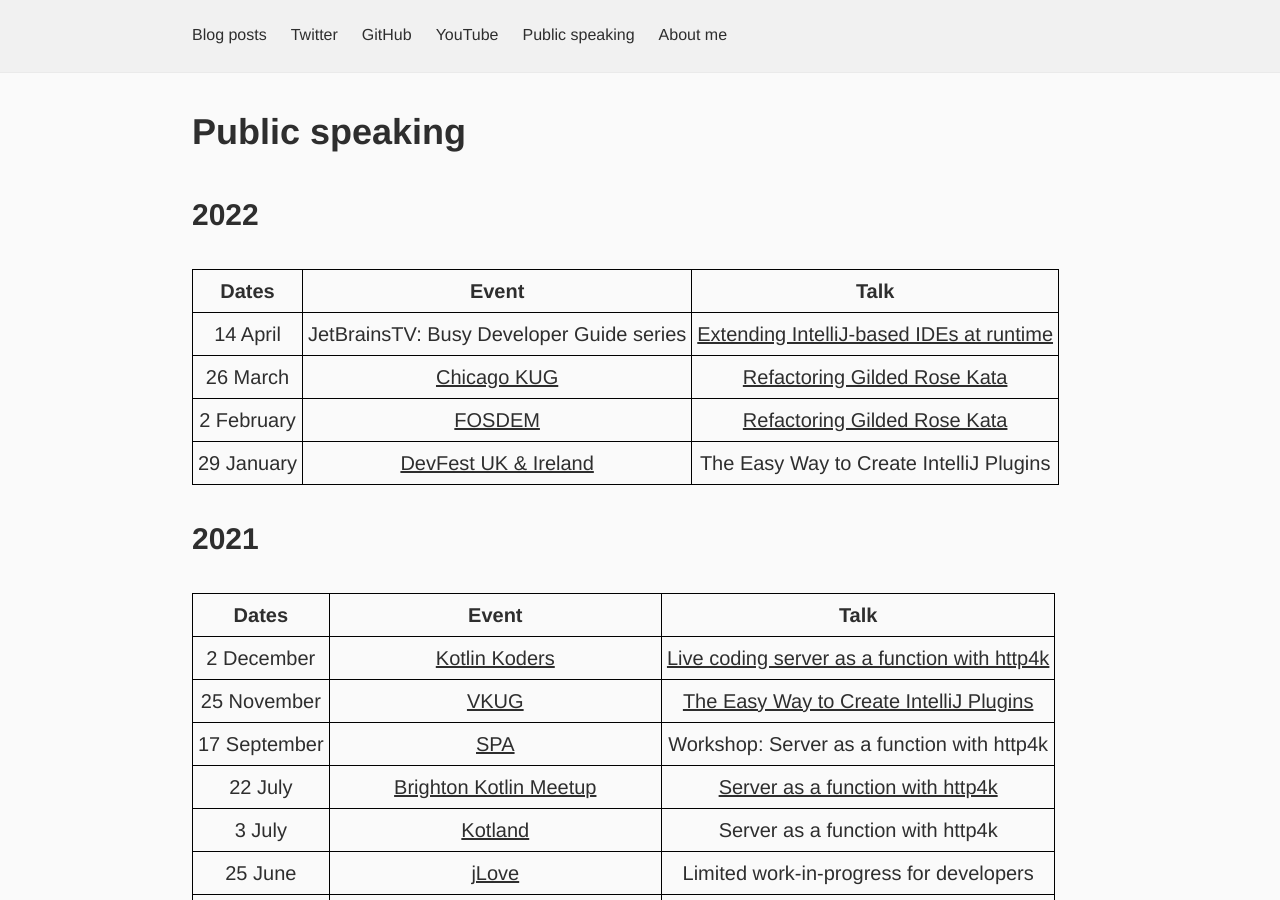
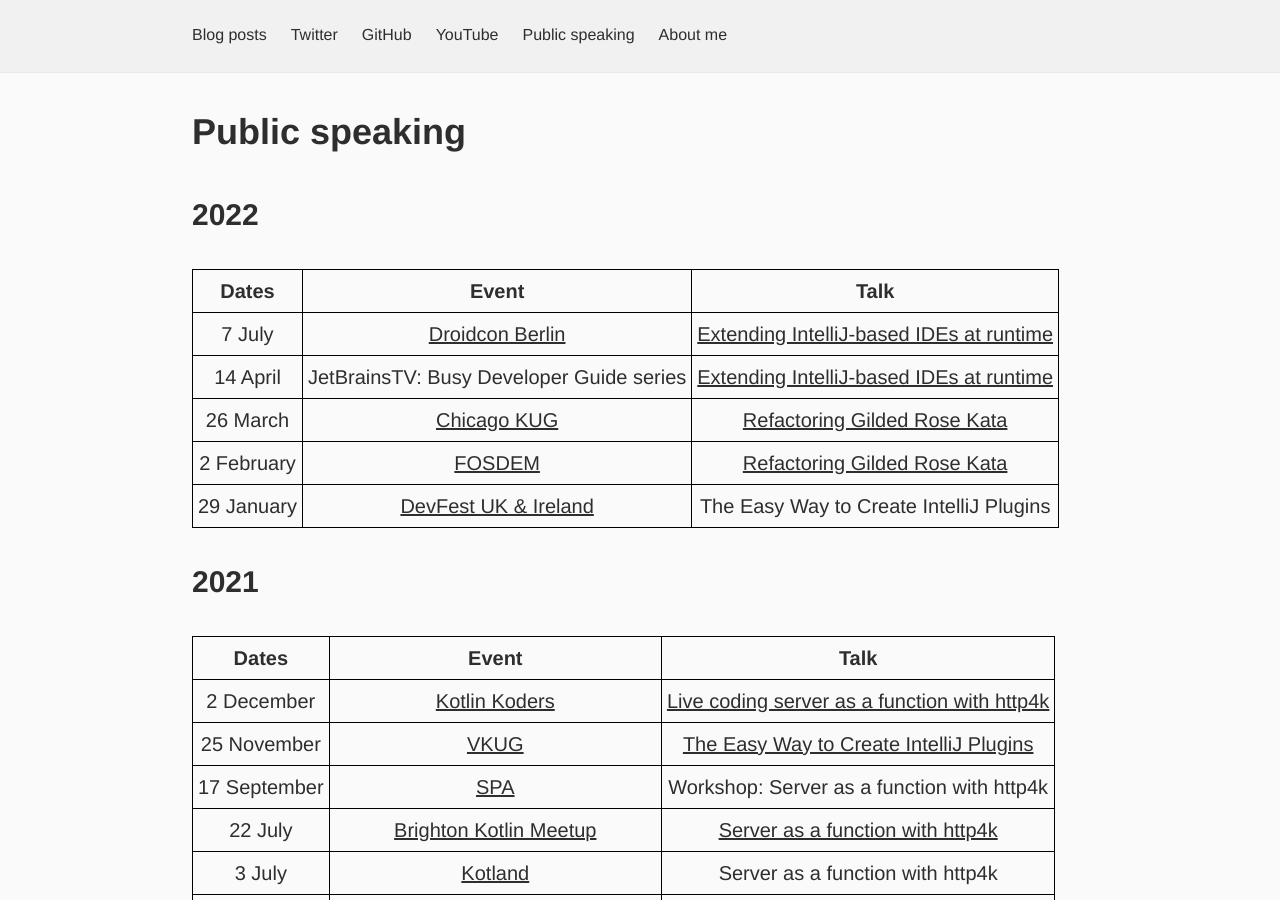
Before and after one commit to dkandalov/dkandalov.github.io, a Jekyll site: the page built from public-speaking.md, in a window 1280 px wide and 900 px high. Built offline with Jekyll 4.4.1, drawn with Linux system fonts in a browser that asks for light colours.

Commit message:
updated public speaking

```diff
--- a/public-speaking.md
+++ b/public-speaking.md
@@ -8,6 +8,7 @@ permalink: public-speaking
 
 | Dates | Event | Talk |
 | --- | --- | --- |
+| 7 July        | [Droidcon Berlin](https://berlin.droidcon.com) | [Extending IntelliJ-based IDEs at runtime](https://berlin.droidcon.com/dmitry-kandalov) |
 | 14 April      | JetBrainsTV: Busy Developer Guide series | [Extending IntelliJ-based IDEs at runtime](https://www.youtube.com/watch?v=pgGg-IwUQYM) |
 | 26 March      | [Chicago KUG](https://www.meetup.com/Chicago-Kotlin/events/284574011) | [Refactoring Gilded Rose Kata](https://www.youtube.com/watch?v=MU-CcZJIwPE) |
 | 2 February    | [FOSDEM](https://fosdem.org/2022) | [Refactoring Gilded Rose Kata](https://fosdem.org/2022/schedule/event/refactoring_glided_rose_kata) |
```
